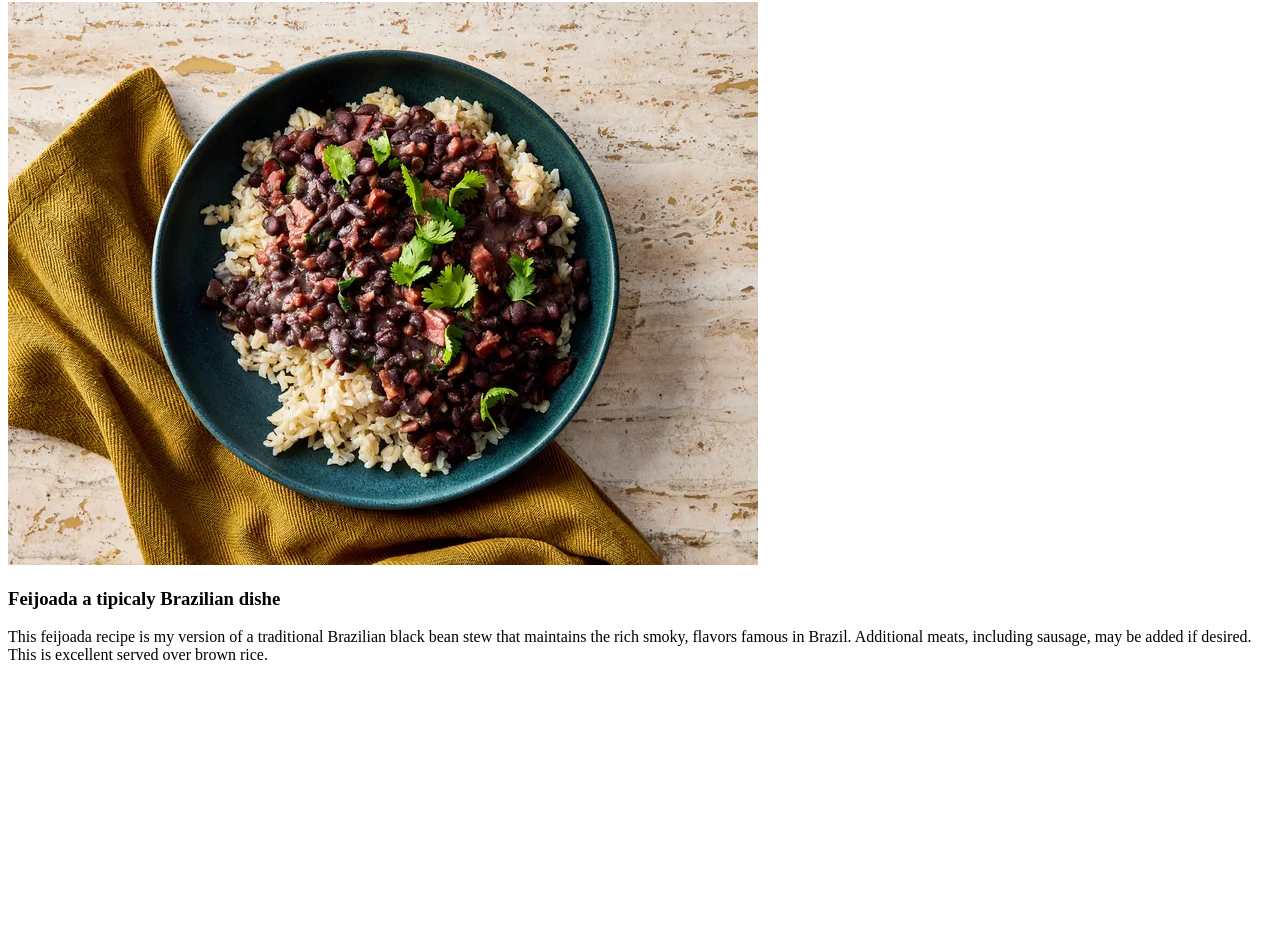
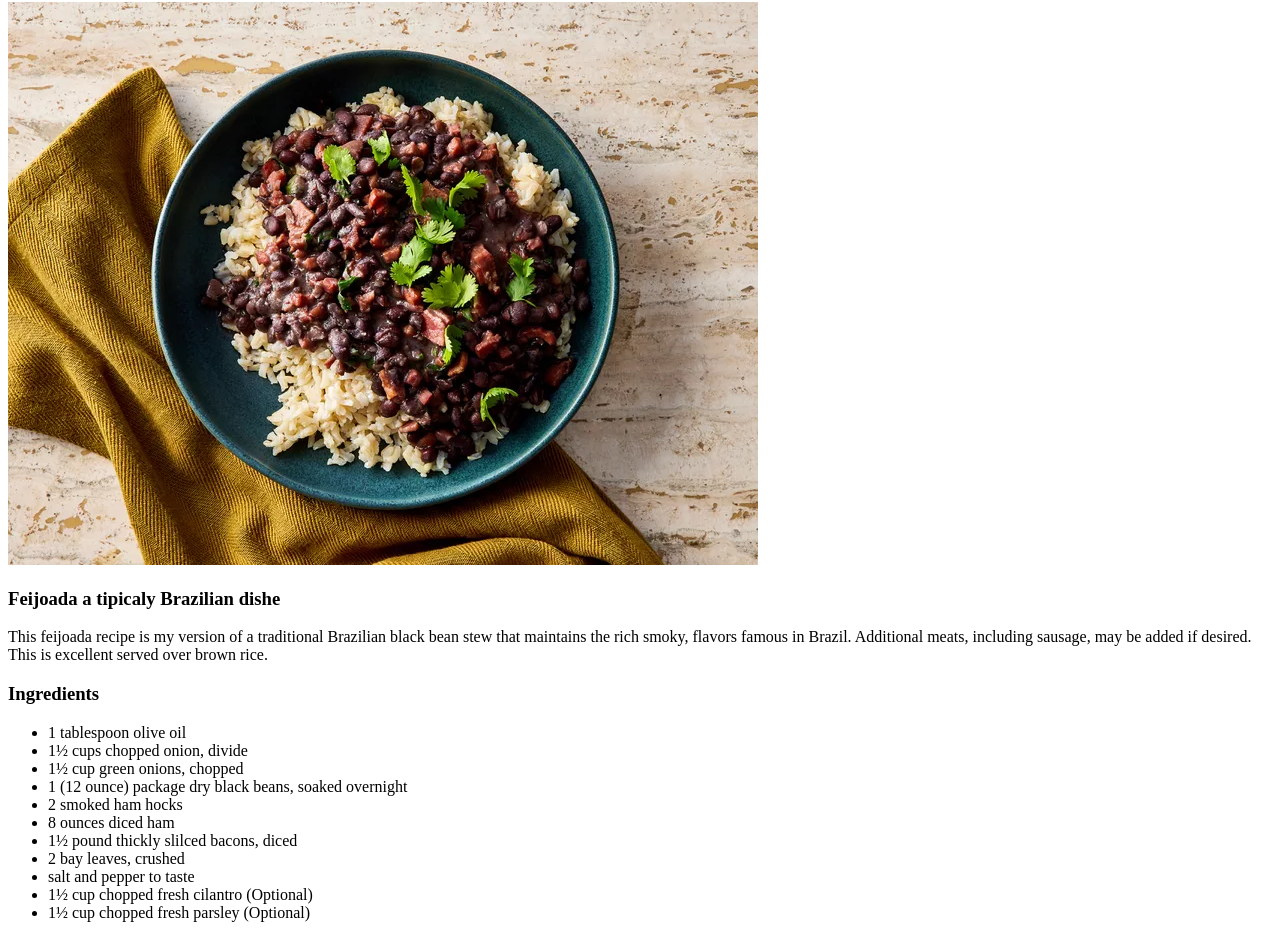
Before and after one commit to FHBraghim/odin-recipes, a plain HTML site: page recipes/feijoada.html in a window 1280 px wide. Shown: the part 78-1016 px from the top of the page. Before the commit the page ends 800 px from the top, so only its background shows below. Drawn offline with Linux system fonts and the light colour scheme.

Commit message:
[Feat] Add Ingredients
Add a unordered list with the ingredients in the feijoada.html file

```diff
--- a/recipes/feijoada.html
+++ b/recipes/feijoada.html
@@ -19,6 +19,19 @@
             served over brown rice.
         </p>
 
-
+        <h3>Ingredients</h3>
+        <ul>
+            <li>1 tablespoon olive oil</li>
+            <li>1½ cups chopped onion, divide </li>
+            <li>1½ cup green onions, chopped </li>
+            <li>1 (12 ounce) package dry black beans, soaked overnight</li>
+            <li>2 smoked ham hocks</li>
+            <li>8 ounces diced ham</li>
+            <li>1½ pound thickly slilced bacons, diced</li>
+            <li>2 bay leaves, crushed</li>
+            <li>salt and pepper to taste</li>
+            <li>1½ cup chopped fresh cilantro (Optional)</li>
+            <li>1½ cup chopped fresh parsley (Optional)</li>
+        </ul>
     </body>
 </html>
```
